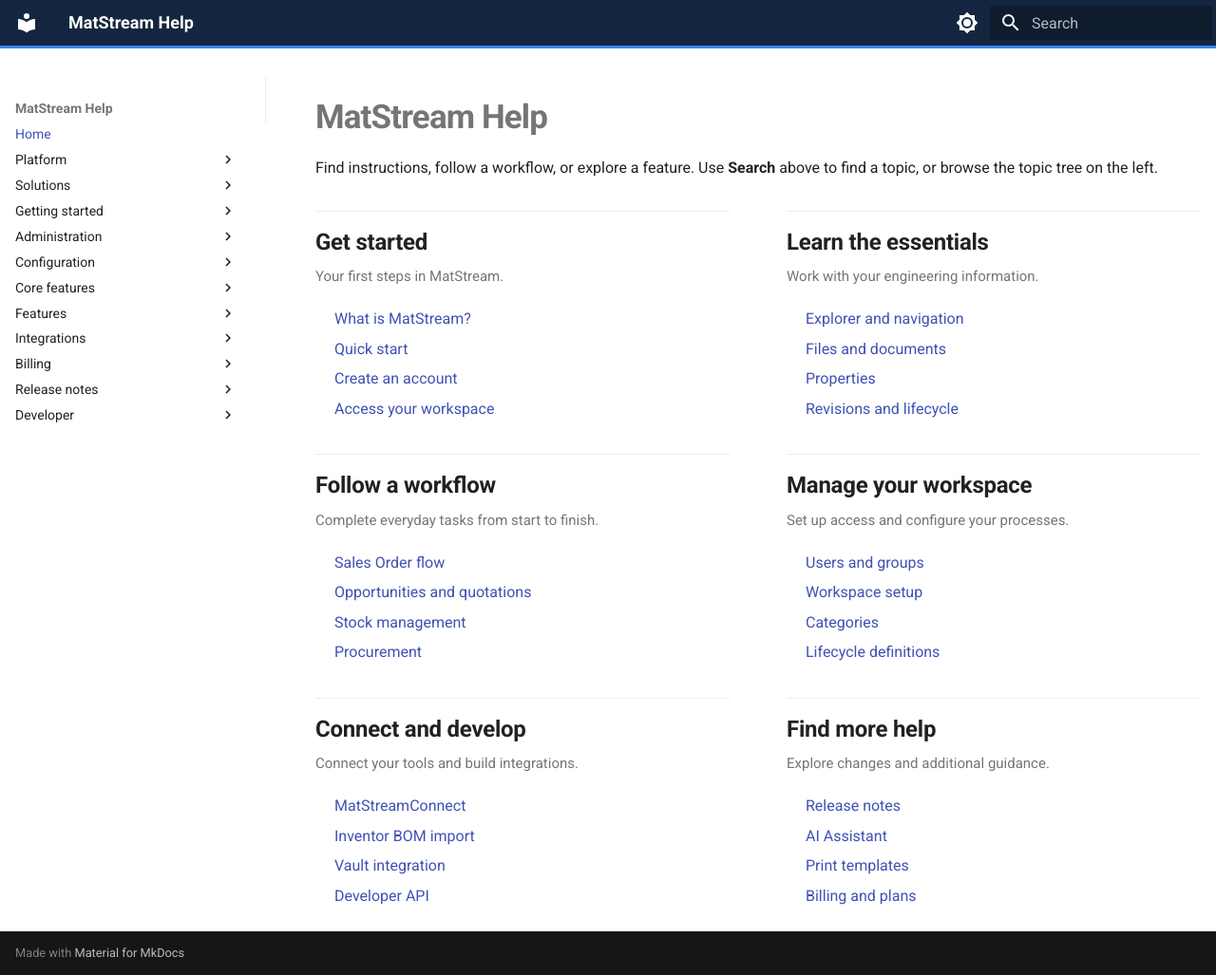
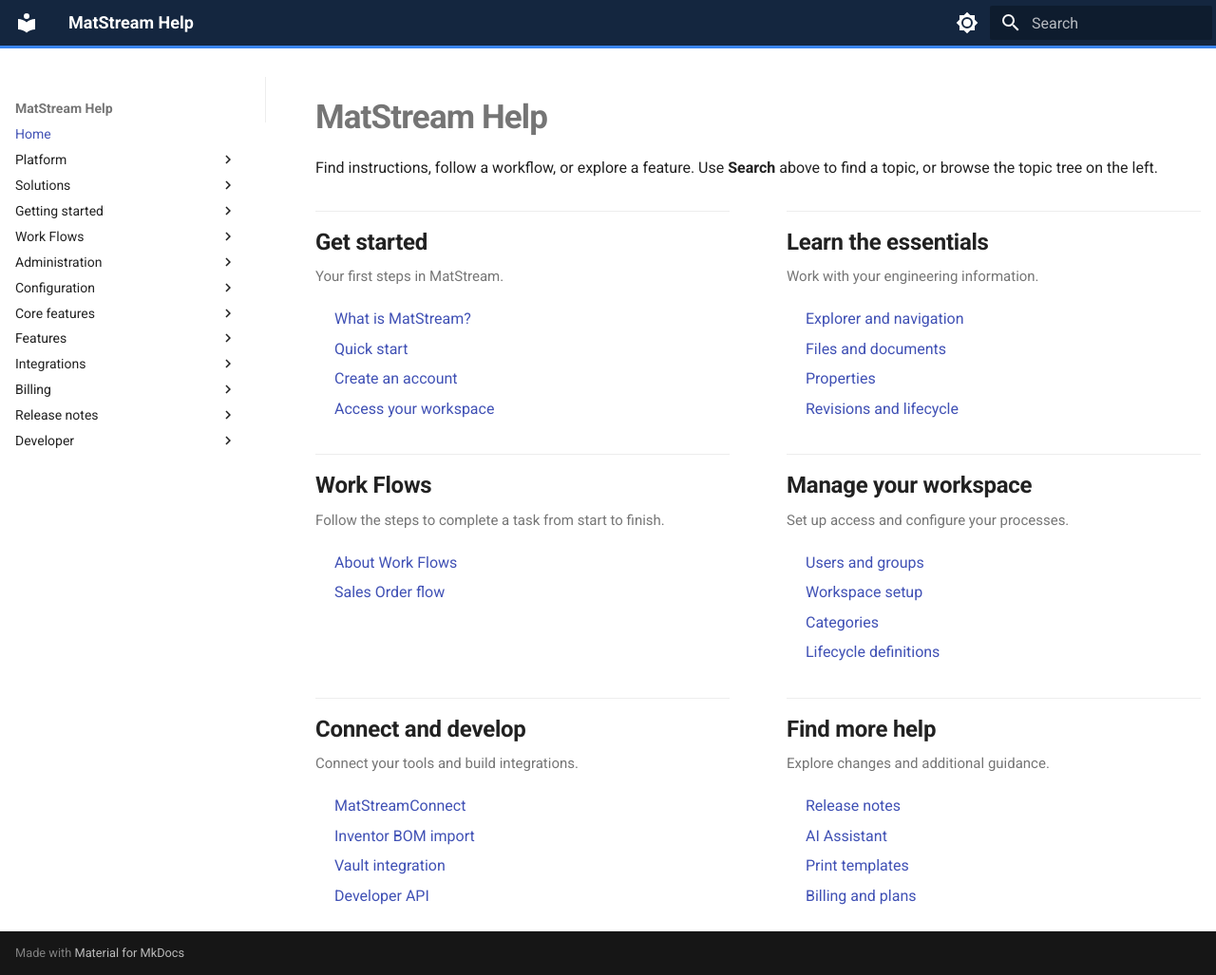
Before and after one commit to PatrickVanDerMeer/matstream-docs, an MkDocs documentation site: the page built from docs/index.md, in a window 1280 px wide and 1027 px high. Shown: the whole window at 95% size. Built offline with MkDocs 1.6.1 and Material for MkDocs 9.7.7, drawn with Linux system fonts in a browser that asks for light colours.

Commit message:
separate Work Flow chapter

```diff
--- a/docs/index.md
+++ b/docs/index.md
@@ -37,14 +37,12 @@ Work with your engineering information.
 
 <section class="help-topic" markdown="1">
 
-## Follow a workflow
+## Work Flows
 
-Complete everyday tasks from start to finish.
+Follow the steps to complete a task from start to finish.
 
+- [About Work Flows](workflows/index.md)
 - [Sales Order flow](features/sales-orders.md)
-- [Opportunities and quotations](features/opportunities-quotations.md)
-- [Stock management](features/stock.md)
-- [Procurement](features/procurement.md)
 
 </section>
 
--- a/mkdocs.yml
+++ b/mkdocs.yml
@@ -39,6 +39,9 @@ nav:
     - Workspaces: getting-started/workspaces.md
     - Workspace setup: getting-started/workspace-setup.md
     - Accessing a workspace: getting-started/workspace-access.md
+  - Work Flows:
+    - Overview: workflows/index.md
+    - Sales Order flow: features/sales-orders.md
   - Administration:
     - Inviting users: admin/inviting-users.md
     - Editor seats: admin/editor-seats.md
@@ -91,7 +94,6 @@ nav:
     - Milestones: features/milestones.md
     - Time tracking: features/time-tracking.md
     - Opportunities & quotations: features/opportunities-quotations.md
-    - Sales Order flow: features/sales-orders.md
     - Price Lists: features/price-lists.md
     - Stock management: features/stock.md
     - Procurement: features/procurement.md
```
Also changed, not shown: docs/workflows/index.md (added, +24 -0 lines).
